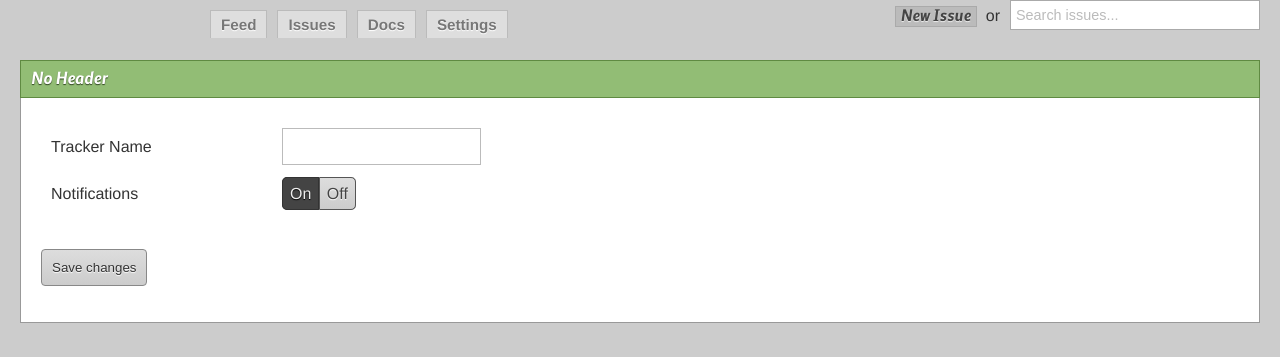
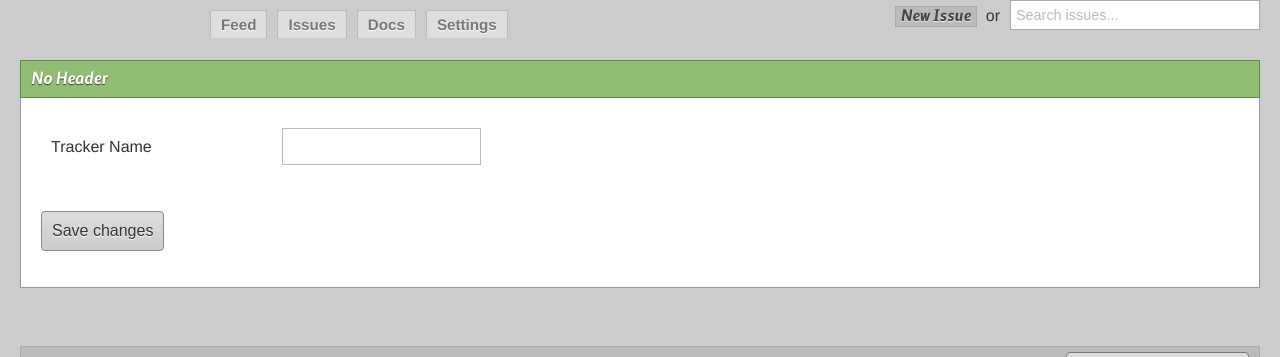
Before and after one commit to ndreynolds/hopper, a Flask app: template hopper/web/templates/settings.html in a window 1280 px wide. Shown: the top 357 px of the page. Run offline with Flask 3, Linux system fonts and the light colour scheme; the template is opened without the code that fills it, so the values that code supplies are empty; parts of the project's set-up code (start-up, migrations or seed data) failed here and were passed over; some libraries are stand-ins or nearby versions.

Commit message:
Working settings page.

```diff
--- a/hopper/web/templates/settings.html
+++ b/hopper/web/templates/settings.html
@@ -1,22 +1,17 @@
 {% extends 'base.html' %}
 {% block body %}
 <div id="feed">
-    <form>
+    <form method="POST">
         <table>
             <tr>
                 <td>Tracker Name</td>
-                <td><input type="text" name="tracker_name" /></td>
-            </tr>
-            <tr>
-                <td>Notifications</td>
                 <td>
-                    <a id="open-issues" class="open-closed">On</a>
-                    <a id="closed-issues" class="open-closed active">Off</a>
+                    <input type="text" name="name" value="{{ name }}" />
                 </td>
             </tr>
         </table>
         <br><br>
-        <input type="submit" class="button" value="Save changes"/>
+        <input type="submit" class="button" style="font-size:100%" value="Save changes"/>
     </form>
 </div>
 {% endblock %}
```
Also changed, not shown: hopper/web/views/settings.py (+7 -3 lines).
